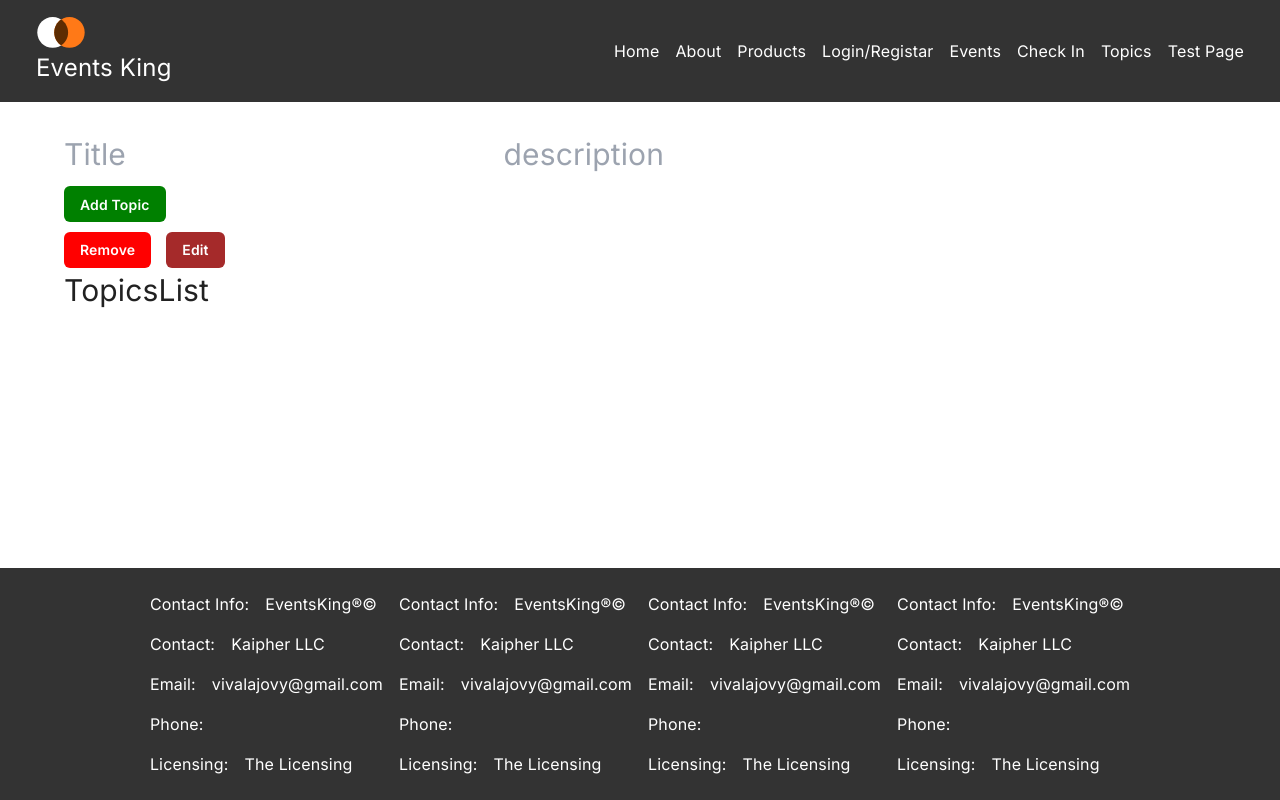
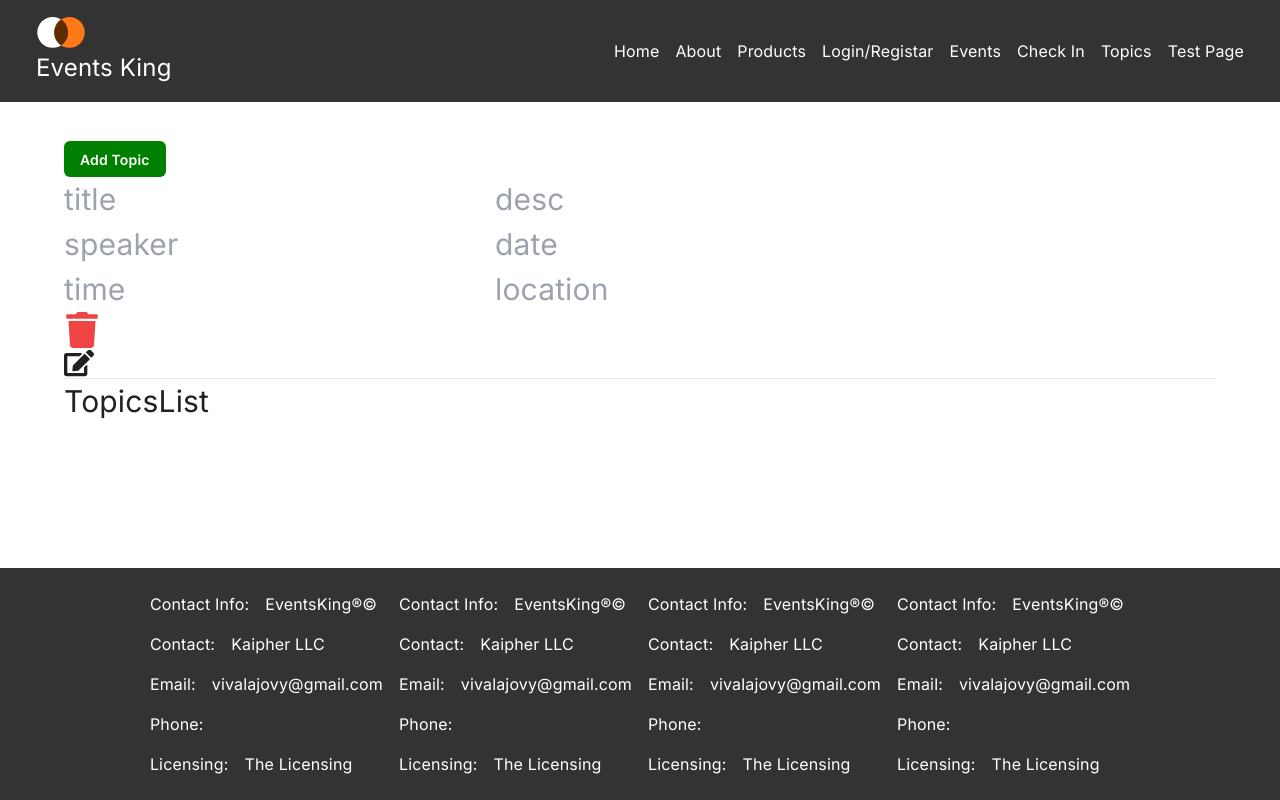
Before and after one commit to Simmigon-flagg/events-king, a Next.js app: page /topics in a window 1280 px wide. Built offline with nearby package versions, Linux system fonts and the light colour scheme.

Commit message:
EditTopic, TopicsForm, RemoveBtn

```diff
--- /dev/null
+++ b/app/components/Buttons/RemoveBtn.jsx
@@ -0,0 +1,13 @@
+
+import React, { useContext } from 'react'
+import { FaTrash } from 'react-icons/fa'
+import TopicsContext from '@/context/TopicsContext'
+
+const RemoveBtn = () => {
+    const { handleDelete } = useContext(TopicsContext)
+  return (
+    <FaTrash className='text-red-500 text-4xl' onClick={handleDelete}/>
+  )
+}
+
+export default RemoveBtn
--- a/app/components/Forms/TopicsForm.jsx
+++ b/app/components/Forms/TopicsForm.jsx
@@ -1,11 +1,24 @@
 'use client'
-import React from 'react'
+import React, { useContext } from 'react'
+import { FaEdit } from 'react-icons/fa'
+import RemoveBtn from '../Buttons/RemoveBtn'
+import TopicsContext from '@/context/TopicsContext'
 
 const TopicsForm = () => {
+    const { handleEdit } = useContext(TopicsContext);
   return (
     <div>
         <div>
-            <input type="text" />
+            <input type="text" placeholder='title' />
+            <input type="text" placeholder='desc' />
+            <input type="text" placeholder='speaker' />
+            <input type="text" placeholder='date' />
+            <input type="text" placeholder='time' />
+            <input type="text" placeholder='location' />
+        </div>
+        <div>
+            <RemoveBtn />
+            <FaEdit onClick={handleEdit}/>
         </div>
     </div>
   )
--- a/app/editTopic/[id]/page.jsx
+++ b/app/editTopic/[id]/page.jsx
@@ -1,18 +1,30 @@
 import { Button } from '@mui/joy'
-import React from 'react'
+import React, { useContext } from 'react'
+import { useRouter } from 'next/router'
+import { TopicsContext } from '@/context/TopicsContext'
+import TopicsForm from '@/app/components/Forms/TopicsForm'
 
-const EditTopic = () => {
-  return (
-    <div style={{ marginTop: 30 }}>
+const EditTopic = ({params}) => {
+  const { topics } = useContext(TopicsContext);
+  const { id } = params;
+  const { topic } = getTopicById(id);
+  // const { title, description } = topic;
+  const getTopicById = async (id) => {
+    try {
+      const res = await fetch(`http://localhost:3000/api/topics/${id}`, {
+        cache: "no-store",
+      });
 
-      <form>
-        <input type='text' placeholder='Title' />
-        {" "}
-        <input type='text' placeholder='description' />
-      </form>
-      <Button style={{ backgroundColor: "green" }}>Update Topic</Button>
-    </div>
-  )
-}
+      if (!res.ok) {
+        throw new Error("Failed to fetch topic");
+      }
+
+      return res.json();
+    } catch (error) {
+      console.log(error);
+    }
+  };
+    return <TopicsForm />;
+  }
 
 export default EditTopic
--- a/app/layout.js
+++ b/app/layout.js
@@ -6,6 +6,7 @@ import CssBaseline from '@mui/material/CssBaseline';
 import { Container } from '@mui/system';
 import { ThemeProvider } from '@/context/ThemeContext';
 import { AttendeesProvider } from "../context/AttendeesContext";
+import { TopicsProvider } from "@/context/TopicsContext";
 
 const inter = Inter({ subsets: ["latin"] });
 
@@ -18,6 +19,7 @@ export default function RootLayout({ children }) {
   return (
     <html lang="en">
       <ThemeProvider>
+        <TopicsProvider>
         <AttendeesProvider>
         <body className={inter.className} style={{display: "flex",flexDirection: "column"}}>
           <CssBaseline />
@@ -28,6 +30,7 @@ export default function RootLayout({ children }) {
           <Footer />
         </body>
         </AttendeesProvider>
+        </TopicsProvider>
       </ThemeProvider>
     </html>
   );
--- a/app/topics/page.jsx
+++ b/app/topics/page.jsx
@@ -1,25 +1,16 @@
 import React from 'react'
 import TopicsList from '../components/TopicsList'
 import { Button } from '@mui/joy';
-import Link from 'next/link';
+
+import TopicsForm from '../components/Forms/TopicsForm';
 const Topics = () => {
     return (
         <>
             <div style={{ marginTop:30}}>
-
-                <form>
-                    <input type='text' placeholder='Title'/>
-                    {" "}
-                    <input type='text' placeholder='description'/>
-                </form>
                 <Button style={{ backgroundColor: "green" }}>Add Topic</Button>
             </div>
-            <div style={{}}>
-                <Button style={{ backgroundColor: "red", marginRight: 15 }}>Remove</Button>
-               <Link  href={`/editTopic/${'123'}`}>
-               <Button style={{ backgroundColor: "brown" }} >Edit</Button>
-               </Link>
-            </div>
+            <TopicsForm />
+               <hr />
             <div>{<TopicsList />}</div>
         </>
     )
--- /dev/null
+++ b/context/TopicsContext.jsx
@@ -0,0 +1,126 @@
+'use client'
+import React, { useState, useEffect, createContext } from 'react';
+import { nanoid } from 'nanoid';
+import { useRouter } from 'next/navigation';
+
+    const id = nanoid();
+
+    const initialValues = {
+        id: id,
+        title: "",
+        desc: "",
+        speaker: "",
+        date: "",
+        time: "",
+        location: ""
+    }
+
+    const getLocalStorage = () => {
+        let topics = localStorage.getItem("topics");
+        if(topics){
+            return (topics = JSON.parse(localStorage.getItem("topics")));
+        }else{
+            return [initialValues];
+        }
+    }
+
+    const TopicsContext = createContext({});
+
+    export const TopicsProvider = ({ children }) => {
+
+        const router = useRouter();
+
+        const [formData, setFormData] = useState(initialValues);
+        const [topics, setTopics] = useState(getLocalStorage())
+        const [isEditing, setIsEditing] = useState(false)
+
+        useEffect(()=>{
+            localStorage.setItem("topics", JSON.stringify(topics))
+        },[topics])
+
+        const handleChangeInput = (e) => {
+            const { name, value } = e.target
+            setFormData(prev => ({
+                ...prev,
+                [name]: value
+            }))
+        }
+
+        const handleSubmit = (e) => {
+            e.preventDefault();
+            let isValid = true;
+            for (const key in formData) {
+                // Skip the validation for the 'id' key
+                if (key === 'id') {
+                    continue;
+                }
+
+                if (formData[key] === "") {
+                    isValid = false;
+                    break;
+                }
+            }
+            if (isValid) {
+                if (isEditing) {
+
+                    updateTopics() // save edit
+                    setFormData(initialValues); //clears the form
+                    setIsEditing(false);
+
+                } else {
+                    addTopics();
+                    setFormData(initialValues);
+                }
+            } else {
+                alert("please enter a value")
+            }
+        }
+
+        const handleEdit = (id) => {
+            router.push(`/editTopic/${id}`);
+
+            const topicToEdit = topics.find((topic) => topic.id === id)
+            setFormData(topicToEdit);
+            setIsEditing(true);
+        }
+
+        const addTopics = () => {
+            setTopics(prevTopics => [formData, ...prevTopics]) //new entry
+        }
+
+        const updateTopics = () => {
+
+            topics.map(topic => {
+                console.log(topic.id + " " + formData.id)
+                console.log(topic.id === formData.id)
+
+            })
+            setTopics((prevTopics) => {
+                return prevTopics.map(topic => {
+                    if (topic.id === formData.id) {
+                        return {
+                            ...formData
+                        }
+                    }
+                    return topic;
+                })
+            });
+        }
+
+        const handleDelete = (id) => {
+            const remainingTopics = topics.filter((item) => item.id !== id);
+            setTopics(remainingTopics);
+        }
+
+        return (
+            <TopicsContext.Provider value={{
+                handleChangeInput, handleDelete, handleSubmit, handleEdit,
+                topics, formData, isEditing,
+
+            }}>
+                {children}
+            </TopicsContext.Provider>
+        )
+    }
+
+export default TopicsContext
--- a/package.json
+++ b/package.json
@@ -21,7 +21,8 @@
     "next": "14.2.3",
     "react": "^18",
     "react-dom": "^18",
-    "react-icons": "^5.2.1"
+    "react-icons": "^5.2.1",
+    "react-router-dom": "^6.23.1"
   },
   "devDependencies": {
     "eslint": "^8",
```
Also changed, not shown: 1 other file (tests, documents, lock files or other folders).
